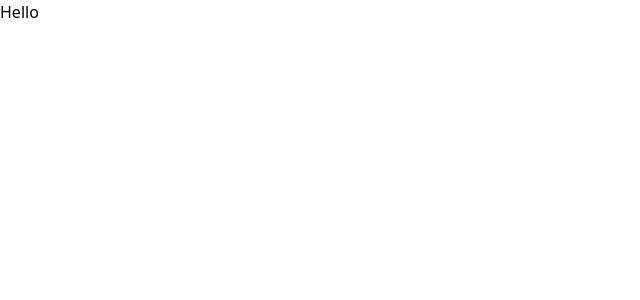
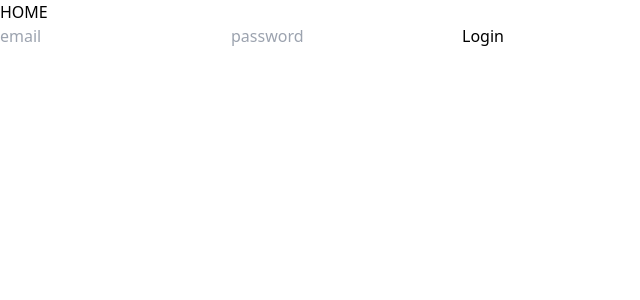
Before and after one commit to S-Guettner/it-job-plattform-frontend, a React (Vite) app: page / in a window 1280 px wide. Shown: the top 300 px of the page, without its empty margins (0-640 px from the left). Built offline with nearby package versions, Linux system fonts and the light colour scheme.

Commit message:
feat:login

```diff
--- a/package.json
+++ b/package.json
@@ -11,7 +11,8 @@
   },
   "dependencies": {
     "react": "^18.2.0",
-    "react-dom": "^18.2.0"
+    "react-dom": "^18.2.0",
+    "react-router-dom": "^6.10.0"
   },
   "devDependencies": {
     "@types/react": "^18.0.28",
--- a/src/App.tsx
+++ b/src/App.tsx
@@ -1,11 +1,15 @@
+import { BrowserRouter,Routes,Route } from "react-router-dom"
+import Home from "./pages/Home"
 
 
 function App() {
 
   return (
-    <>
-    <h1 className="text-red-950">Hello</h1>
-    </>
+    <BrowserRouter>
+    <Routes>
+      <Route path="/" element={<Home />} />
+    </Routes>
+    </BrowserRouter>
   )
 }
 
--- /dev/null
+++ b/src/components/Login.tsx
@@ -0,0 +1,38 @@
+import { FC ,useRef, useState} from 'react'
+
+
+
+const Login: FC = () => {
+
+
+    const [cookieAuth,setCookieAuth] = useState(false)
+
+    const emailRef = useRef<HTMLInputElement>(null)
+    const passwordRef = useRef<HTMLInputElement>(null)
+
+    const clickHandler = () => {
+        fetch(`http://localhost:9999/api/v1/company-login` , {
+            method: "POST",
+            headers: { 'Content-Type': 'application/json' },
+            body: JSON.stringify (
+                {
+                    "userEmail": emailRef.current?.value,
+                    "userPassword": passwordRef.current?.value
+                }
+                    )
+                }
+
+                )
+
+    }
+
+    return (
+    <main>
+            <input className='border-2' ref={emailRef} placeholder='email' type="text" name="email" id="email" />
+            <input className='border-2' ref={passwordRef} placeholder='password' type="password" name="password" id="password" />
+            <button onClick={clickHandler}>Login</button>
+    </main>
+  )
+}
+
+export default Login
--- /dev/null
+++ b/src/pages/Home.tsx
@@ -0,0 +1,14 @@
+import { FC } from 'react'
+import Login from '../components/Login'
+
+
+const Home: FC = () => {
+  return (
+    <main>
+        <h1>HOME</h1>
+        <Login />
+    </main>
+  )
+}
+
+export default Home
```
Also changed, not shown: 1 other file (tests, documents, lock files or other folders).
